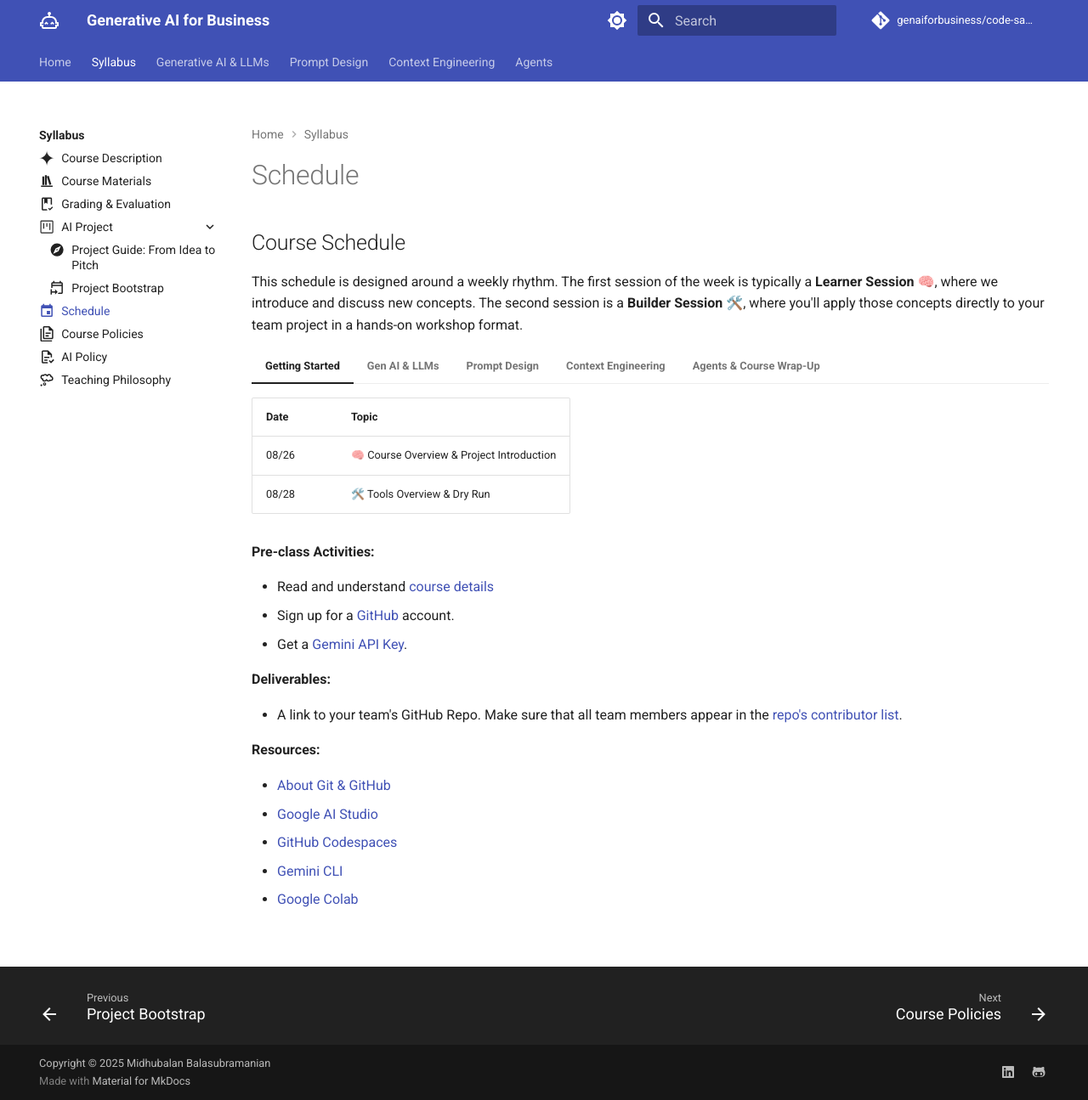
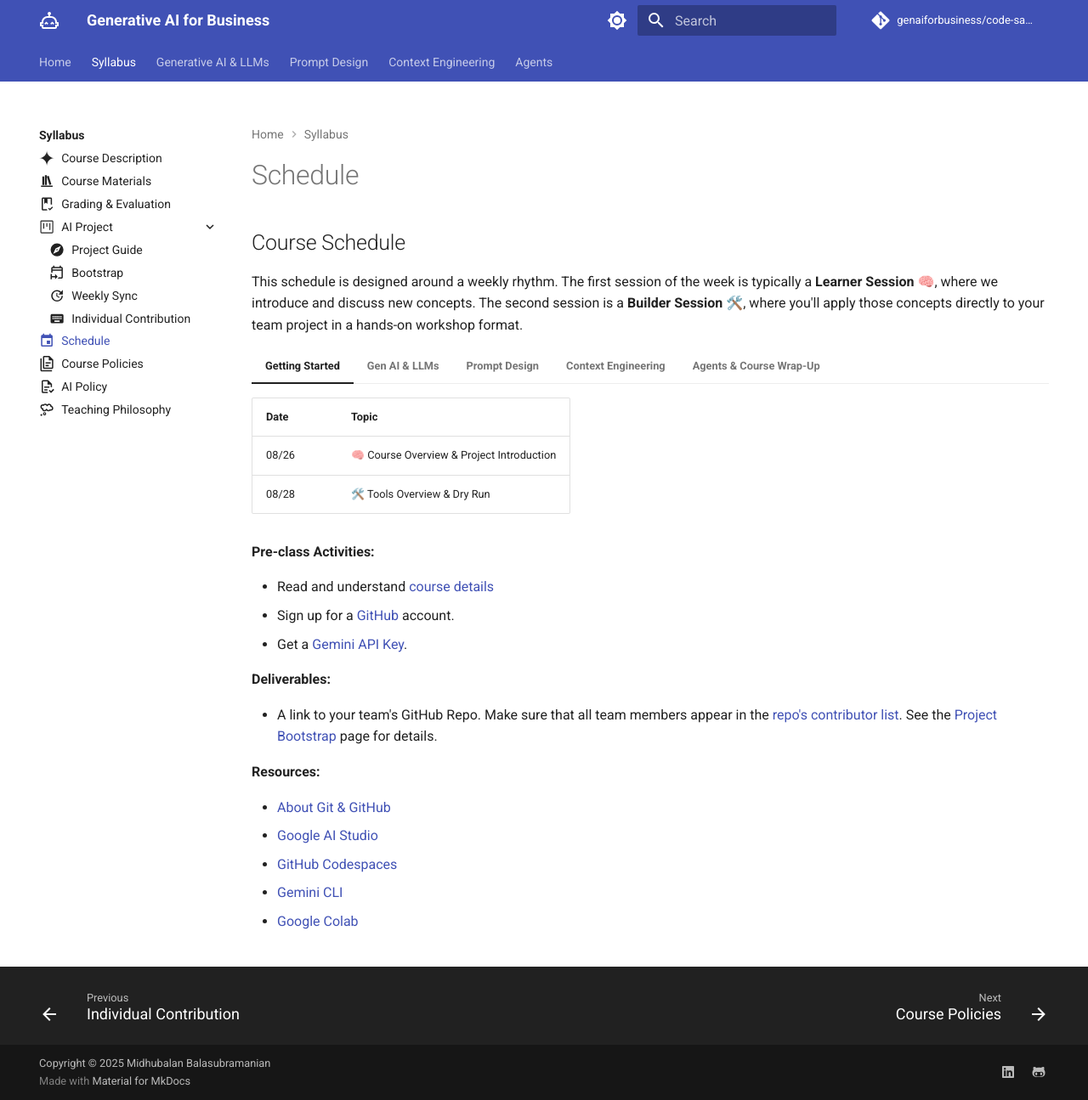
Before and after one commit to genaiforbusiness/genaiforbusiness.github.io, an MkDocs documentation site: the page built from docs/syllabus/schedule.md, in a window 1280 px wide and 1295 px high. Shown: the whole window at 85% size. Built offline with MkDocs 1.6.1 and Material for MkDocs 9.7.7, drawn with Linux system fonts in a browser that asks for light colours; comment, search, counter and statistics services are not loaded.

Commit message:
feat(docs): update nav and link to new project guides
Updates the main navigation in 'mkdocs.yml' to include the new pages for weekly updates and individual contributions. Also adds a link to the bootstrap page from the main course schedule.

```diff
--- a/docs/syllabus/schedule.md
+++ b/docs/syllabus/schedule.md
@@ -27,7 +27,7 @@ This schedule is designed around a weekly rhythm. The first session of the week
 
     **Deliverables:**
 
-    - A link to your team's GitHub Repo. Make sure that all team members appear in the [repo's contributor list](https://docs.github.com/en/repositories/viewing-activity-and-data-for-your-repository/viewing-a-projects-contributors).
+    - A link to your team's GitHub Repo. Make sure that all team members appear in the [repo's contributor list](https://docs.github.com/en/repositories/viewing-activity-and-data-for-your-repository/viewing-a-projects-contributors). See the [Project Bootstrap](ai-project/bootstrap.md) page for details.
 
 
     **Resources:**
--- a/mkdocs.yml
+++ b/mkdocs.yml
@@ -123,8 +123,10 @@ nav:
     - Grading & Evaluation: syllabus/grading.md
     - AI Project:
         - syllabus/ai-project/index.md
-        - syllabus/ai-project/guide.md
-        - syllabus/ai-project/bootstrap.md
+        - Project Guide: syllabus/ai-project/guide.md
+        - Bootstrap: syllabus/ai-project/bootstrap.md
+        - Weekly Sync: syllabus/ai-project/weekly-updates.md
+        - Individual Contribution: syllabus/ai-project/individual-contribution.md
     - Schedule: syllabus/schedule.md
     - Course Policies: syllabus/course-policies.md
     - AI Policy: syllabus/ai-policy.md
```
